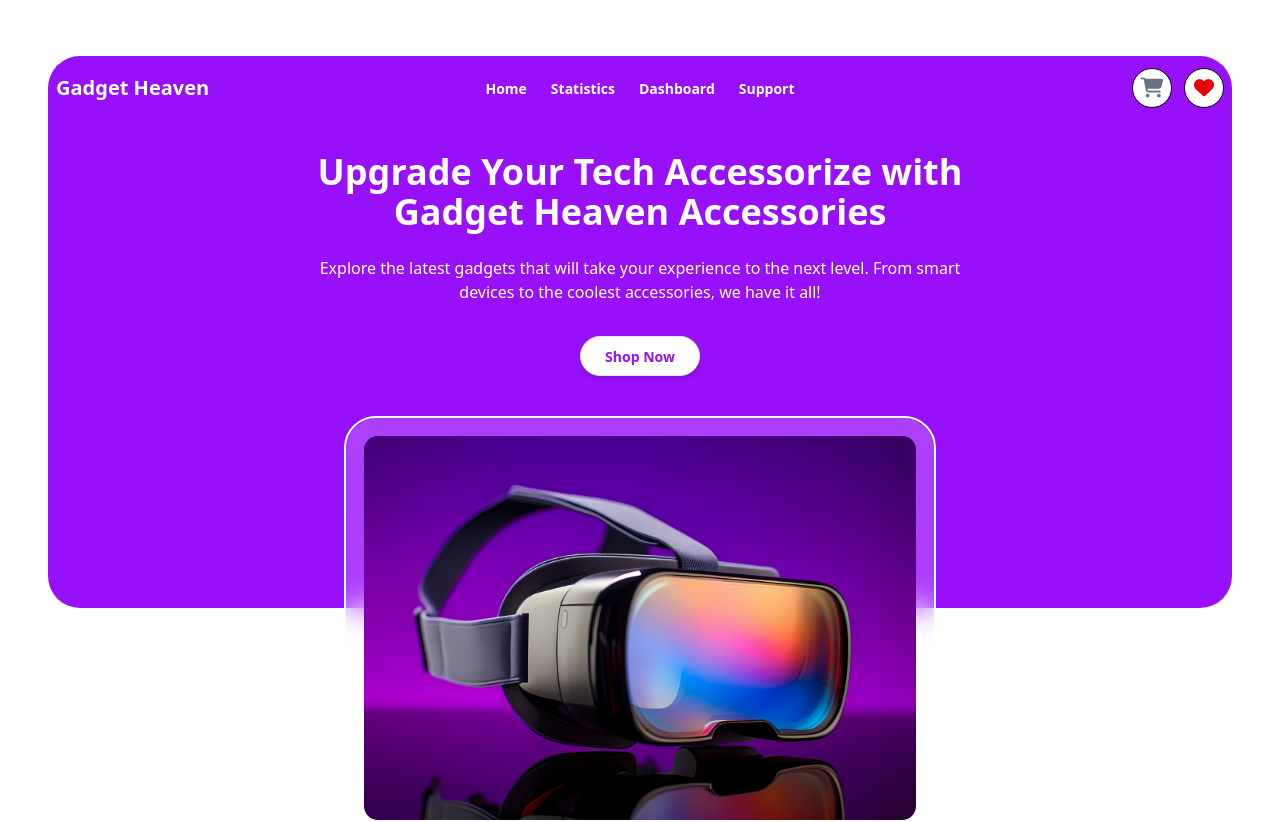
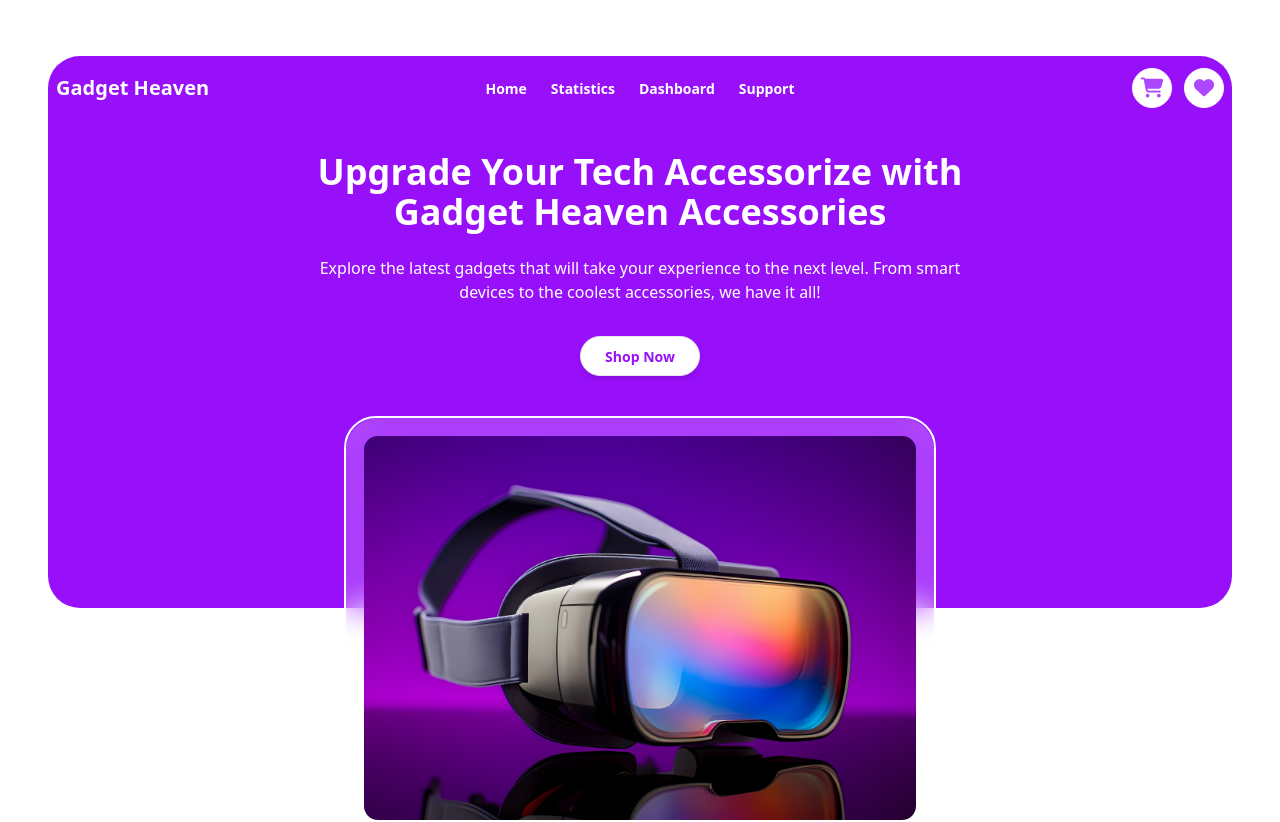
Before and after one commit to tasninanika/Gadget_Heaven, a React (Vite) app: page / in a window 1280 px wide. Shown: the top 822 px of the page. Built offline with nearby package versions, Linux system fonts and the light colour scheme.

Commit message:
apply style on banner

```diff
--- a/src/Components/Banner.jsx
+++ b/src/Components/Banner.jsx
@@ -28,11 +28,11 @@ const Banner = () => {
           </ul>
         </div>
         <div className="navbar-end">
-          <button className="btn btn-circle btn-outline border-black  bg-white">
-            <i className="fa-solid fa-cart-shopping text-gray-500 text-xl"></i>
+          <button className="btn btn-circle btn-outline border-white  bg-white">
+            <i className="fa-solid fa-cart-shopping text-purple-500 text-xl"></i>
           </button>
-          <button className="btn btn-circle btn-outline border-black bg-white ml-3">
-            <i className="fa-solid fa-heart text-red-600 text-xl"></i>
+          <button className="btn btn-circle btn-outline border-white bg-white ml-3">
+            <i className="fa-solid fa-heart text-purple-500 text-xl"></i>
           </button>
         </div>
       </div>
```
